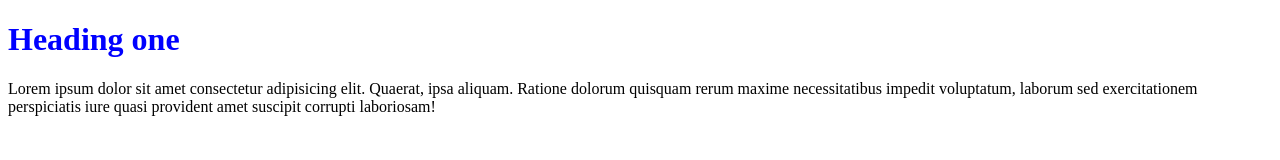
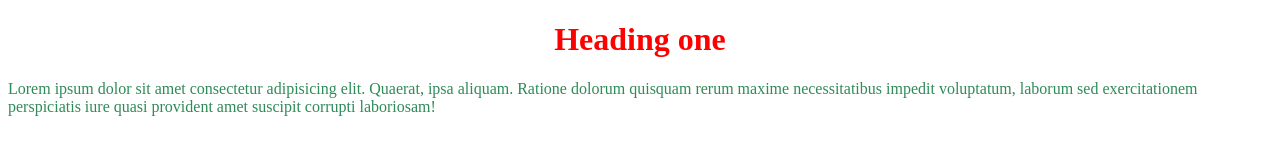
Before and after one commit to srsahana/css, a plain HTML site: page index.html in a window 1280 px wide. Drawn offline with Linux system fonts and the light colour scheme.

Commit message:
element selector & id selector

```diff
--- a/index.html
+++ b/index.html
@@ -5,9 +5,20 @@
     <meta http-equiv="X-UA-Compatible" content="IE=edge">
     <meta name="viewport" content="width=device-width, initial-scale=1.0">
     <title>Full Stack Session</title>
+    <style>
+        h1 {
+             color: red;
+             text-align: center;
+        }
+        #first{
+            color: seagreen;
+            font-weight: 500;
+        }
+    </style>
 </head>
 <body>
-    <h1 style="color:blue">Heading one</h1>
-    <p>Lorem ipsum dolor sit amet consectetur adipisicing elit. Quaerat, ipsa aliquam. Ratione dolorum quisquam rerum maxime necessitatibus impedit voluptatum, laborum sed exercitationem perspiciatis iure quasi provident amet suscipit corrupti laboriosam!</p>
+    <h1 >Heading one</h1>
+    <p id="first">Lorem ipsum dolor sit amet consectetur adipisicing elit. Quaerat, ipsa aliquam. Ratione dolorum quisquam rerum maxime necessitatibus impedit voluptatum, laborum sed exercitationem perspiciatis iure quasi provident amet suscipit corrupti laboriosam!</p>
+
 </body>
 </html>
```
